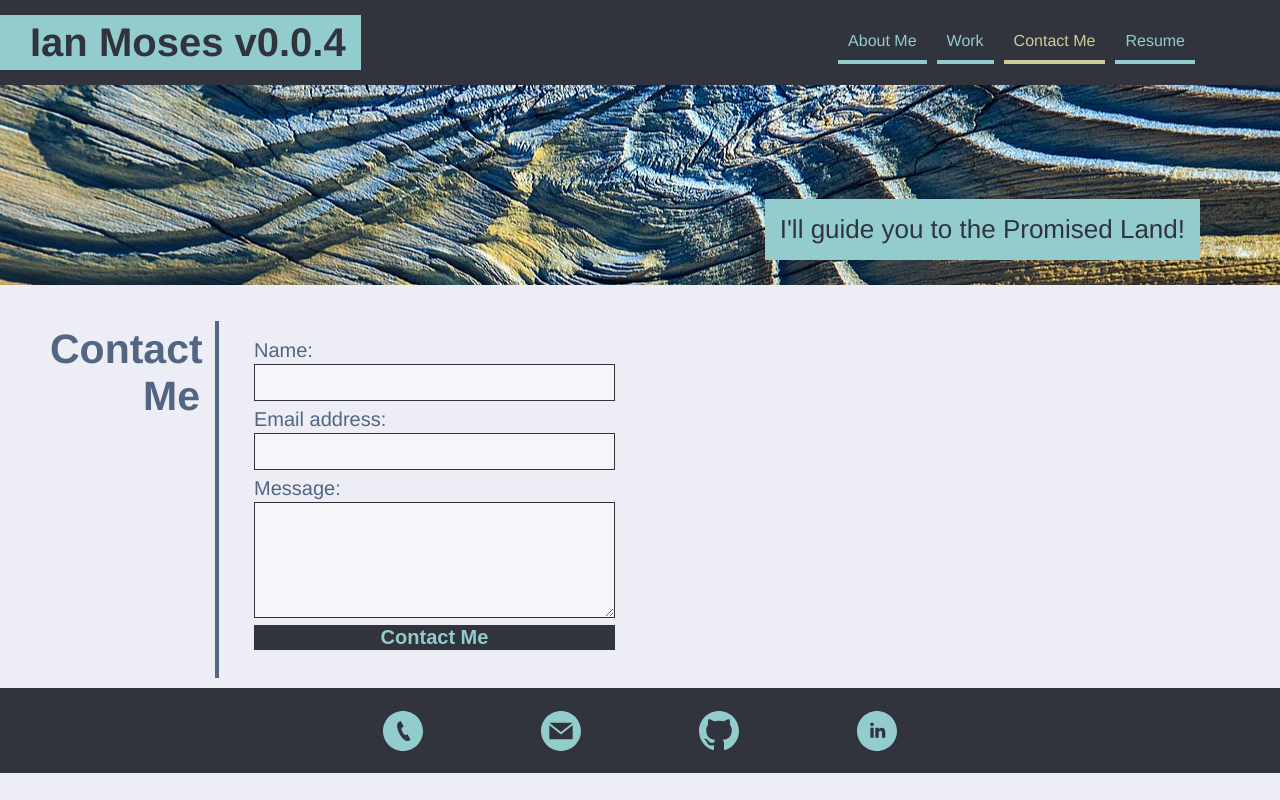
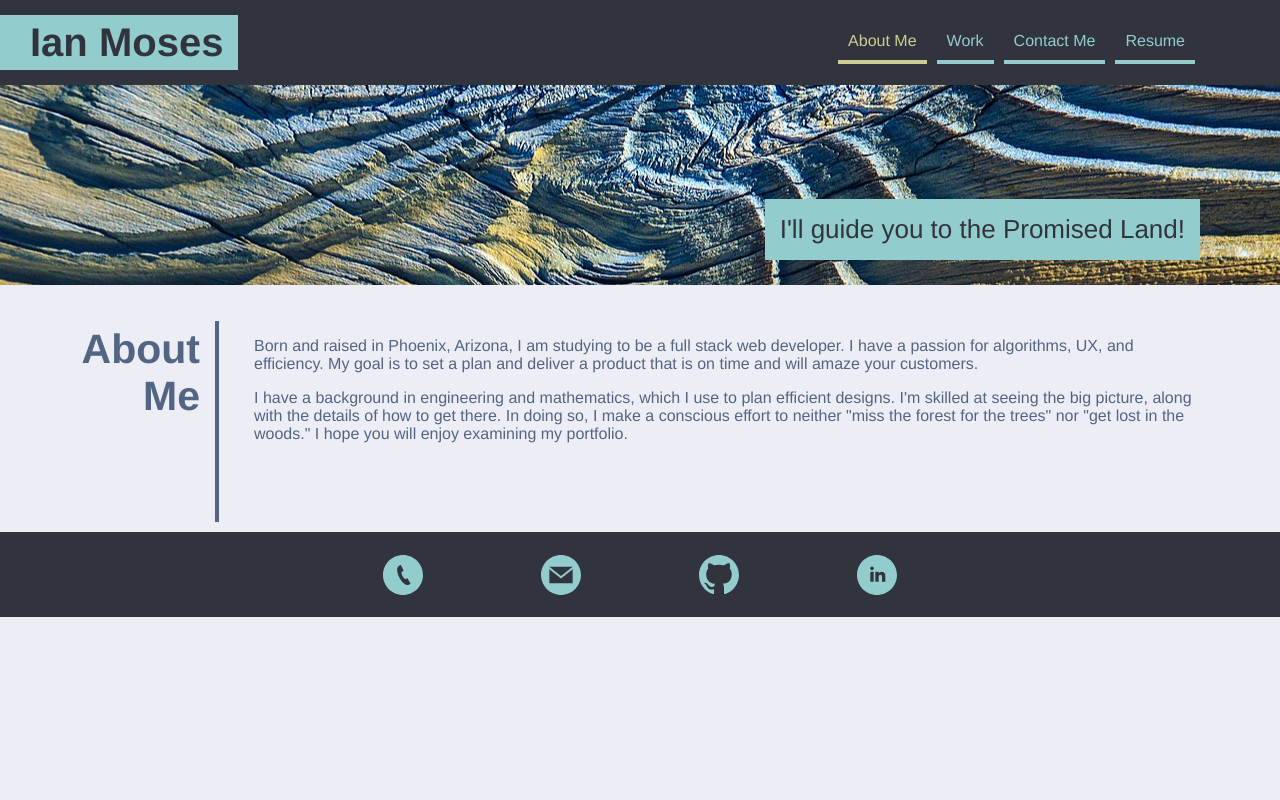
Before and after one commit to Moses-Ian/portfolio, a React (Create React App) app: page / in a window 1280 px wide. Built offline with nearby package versions, Linux system fonts and the light colour scheme.

Commit message:
added some a:active styles

```diff
--- a/public/assets/css/style.css
+++ b/public/assets/css/style.css
@@ -49,6 +49,10 @@ header {
 	color: var(--bg);
 }
 
+.name a:active {
+	color: var(--fourth-color);
+}
+
 h1 {
 	margin: 0;
 	padding: 5px 15px 5px 30px;
@@ -72,6 +76,16 @@ nav a {
 	font-size: 16px;
 	color: var(--secondary-color);
 	cursor: pointer;
+}
+
+nav a:hover {
+	text-shadow: 0 0 3px var(--secondary-color);
+}
+
+nav a:active {
+	color: var(--fourth-color);
+	text-shadow: 0 0 6px var(--fourth-color);
+	border-color: var(--fourth-color);
 }
 
 .current-article {
@@ -267,6 +281,7 @@ h3 {
 .resume {
 	font-size: 30px;
 	color: var(--secondary-color);
+	/* text-shadow: 0 0 6px var(--primary-color); */
 	text-shadow:
 		 2px  2px var(--primary-color),
 		-2px -2px var(--primary-color),
@@ -302,7 +317,6 @@ h3 {
 	position: relative;
 	left: -1px;
 	top: -1px;
-
 }
 
 .footer a {
@@ -312,6 +326,11 @@ h3 {
 	border-radius: 30px;
 	background-color: transparent;
 	position: relative;
+}
+
+.footer a:active {
+	background-color: var(--fourth-color);
+	box-shadow: 0 0 5px 5px var(--secondary-color);
 }
 
 
--- a/src/App.js
+++ b/src/App.js
@@ -7,7 +7,7 @@ import Contact from './components/Contact';
 import Resume from './components/Resume';
 import Footer from './components/Footer';
 
-const startPage = 'contact';	//for debugging
+const startPage = 'about';	//for debugging
 
 function App() {
 
--- a/src/components/Header.js
+++ b/src/components/Header.js
@@ -4,7 +4,7 @@ const Header = ({currentArticle, setNextArticle}) => {
 	return (
 		<header>
 			<div className="name">
-				<h1><a href="#">Ian Moses v0.0.4</a></h1>
+				<h1><a href="#">Ian Moses</a></h1>
 			</div>
 			<nav id="links">
 				<div>
```
